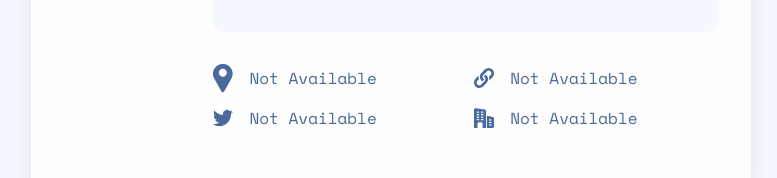
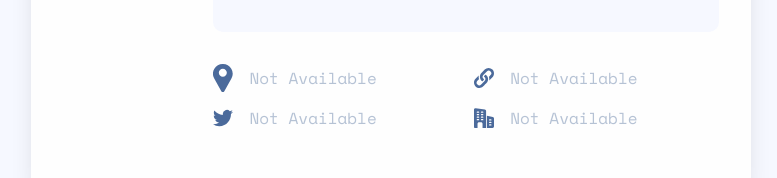
Before and after one commit to davitJabushanuri/github-user-search-app, a React (Create React App) app: page / in a window 1280 px wide. Shown: the part 449-627 px from the top of the page, without its empty margins (249-1026 px from the left). Built offline with nearby package versions, Linux system fonts and the light colour scheme; no server answers.

Commit message:
add conditional styling to links component

```diff
--- a/src/components/Links.jsx
+++ b/src/components/Links.jsx
@@ -9,21 +9,52 @@ const Links = ({ location, blog, twitter, company }) => {
 		<div className='links'>
 			<div className='links__flex'>
 				<img src={locationIcon} alt='' className='links__flex__img' />
-				<h2 className='links__flex__header'>{location ?? 'Not Available'}</h2>
+				{location ? (
+					<div className='links__flex__header'>{location}</div>
+				) : (
+					<div className='links__flex__header opacity'>Not Available</div>
+				)}
 			</div>
 			<div className='links__flex'>
 				<img src={linksIcon} alt='' className='links__flex__img' />
-				<a href={blog} className='links__flex__header'>
-					{blog ? blog : 'Not Available'}
-				</a>
+				{blog ? (
+					<a href={blog ? blog : '#'} className='links__flex__header'>
+						{blog}
+					</a>
+				) : (
+					<div className='links__flex__header opacity'>Not Available</div>
+				)}
 			</div>
+
 			<div className='links__flex'>
 				<img src={twitterIcon} alt='' className='links__flex__img' />
-				<div className='links__flex__header'>{twitter ?? 'Not Available'}</div>
+				{twitter ? (
+					<a
+						href={twitter && `https://twitter.com/${twitter}`}
+						className='links__flex__header'
+					>
+						{twitter}
+					</a>
+				) : (
+					<div className='links__flex__header opacity'>Not Available</div>
+				)}
 			</div>
-			<div className='links__flex'>
+
+			<div
+				href={company && `https://github.com/${company.substring(1)}`}
+				className='links__flex'
+			>
 				<img src={companyIcon} alt='' className='links__flex__img' />
-				<div className='links__flex__header'>{company ?? 'Not Available'}</div>
+				{company ? (
+					<a
+						href={company && `https://github.com/${company.substring(1)}`}
+						className='links__flex__header'
+					>
+						{company}
+					</a>
+				) : (
+					<div className='links__flex__header opacity'>Not Available</div>
+				)}
 			</div>
 		</div>
 	)
--- a/src/scss/base/_global.scss
+++ b/src/scss/base/_global.scss
@@ -34,3 +34,7 @@ main {
 #DARK {
 	background-color: $clr-dark-secondary-dk;
 }
+
+.opacity {
+	opacity: 0.4;
+}
```
